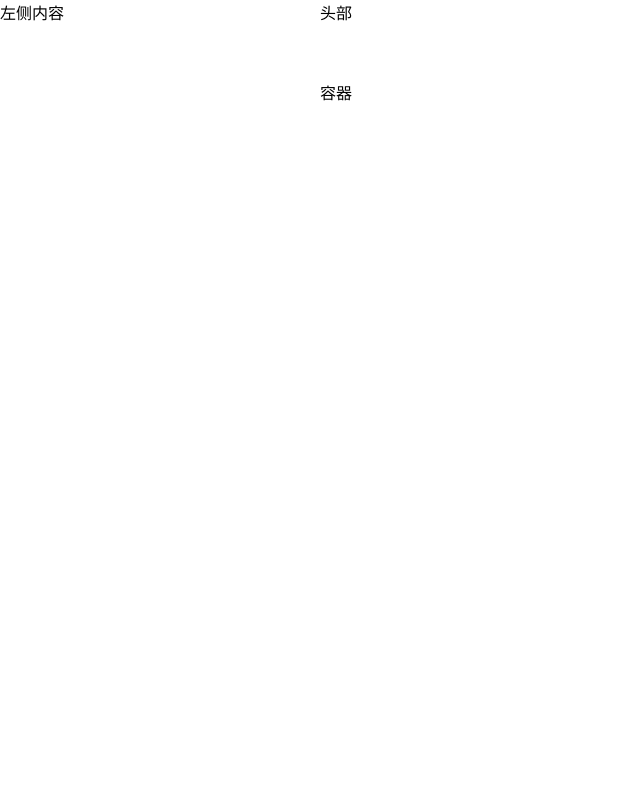
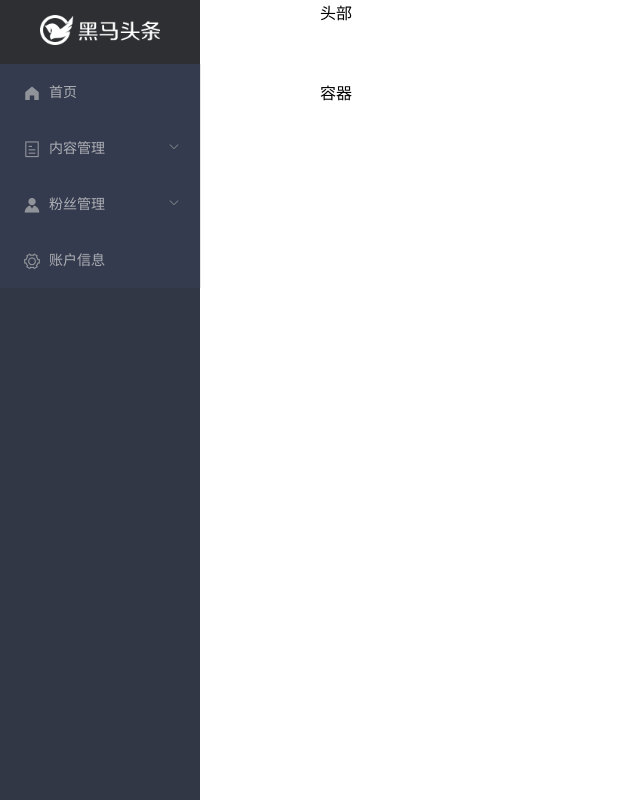
Before and after one commit to LF-fei/83heima, a Vue app: page /#/home in a window 1280 px wide. Shown: the whole page, without its empty margins (0-640 px from the left). Built offline with nearby package versions, Linux system fonts and the light colour scheme.

Commit message:
黑马头条PC-主页模块-左侧导航菜单完成

```diff
--- /dev/null
+++ b/src/components/home/layout-left.vue
@@ -0,0 +1,68 @@
+<template>
+  <div class="layout-left">
+       <div class="nav">
+           <img src="../../assets/logo_admin.png" alt="">
+       </div>
+        <el-menu
+      style="width:201px"
+      background-color="#353b4e"
+      text-color="#adafb5"
+      active-text-color="#ffd04b">
+       <el-menu-item index="1">
+        <i class="el-icon-s-home"></i>
+        <span slot="title">首页</span>
+      </el-menu-item>
+      <el-submenu index="2">
+        <template slot="title">
+          <i class="el-icon-tickets"></i>
+          <span>内容管理</span>
+        </template>
+        <el-menu-item-group>
+          <el-menu-item index="1-1">发布文章</el-menu-item>
+          <el-menu-item index="1-2">内容列表</el-menu-item>
+          <el-menu-item index="1-3">评论列表</el-menu-item>
+          <el-menu-item index="1-4">素材管理</el-menu-item>
+        </el-menu-item-group>
+      </el-submenu>
+       <el-submenu index="3">
+        <template slot="title">
+          <i class="el-icon-s-custom"></i>
+          <span>粉丝管理</span>
+        </template>
+        <el-menu-item-group>
+          <el-menu-item index="2-1">图文管理</el-menu-item>
+          <el-menu-item index="2-2">粉丝概况</el-menu-item>
+          <el-menu-item index="2-3">粉丝画像</el-menu-item>
+          <el-menu-item index="2-4">粉丝列表</el-menu-item>
+        </el-menu-item-group>
+      </el-submenu>
+
+      <el-menu-item index="4">
+        <i class="el-icon-setting"></i>
+        <span slot="title">账户信息</span>
+      </el-menu-item>
+    </el-menu>
+ </div>
+</template>
+
+<script>
+export default {
+
+}
+</script>
+
+<style lang='less' scoped>
+.layout-left{
+  background-color: #323745;
+  height: 100vh;
+  width: 200px;
+  .nav{
+      text-align: center;
+      padding: 15px 0;
+      background-color:#2e2f32;
+      img{
+          height: 30px;
+      }
+  }
+}
+</style>
--- a/src/views/home/index.vue
+++ b/src/views/home/index.vue
@@ -1,7 +1,7 @@
 <template>
   <el-container>
     <el-aside>
-       左侧内容
+        <layout-left></layout-left>
     </el-aside>
       <el-container>
         <el-header>头部</el-header>
@@ -16,10 +16,10 @@
 </template>
 
 <script>
-
+import layoutLeft from '../../components/home/layout-left'
 export default {
   components: {
-
+    'layout-left': layoutLeft
   }
 }
 </script>
```
